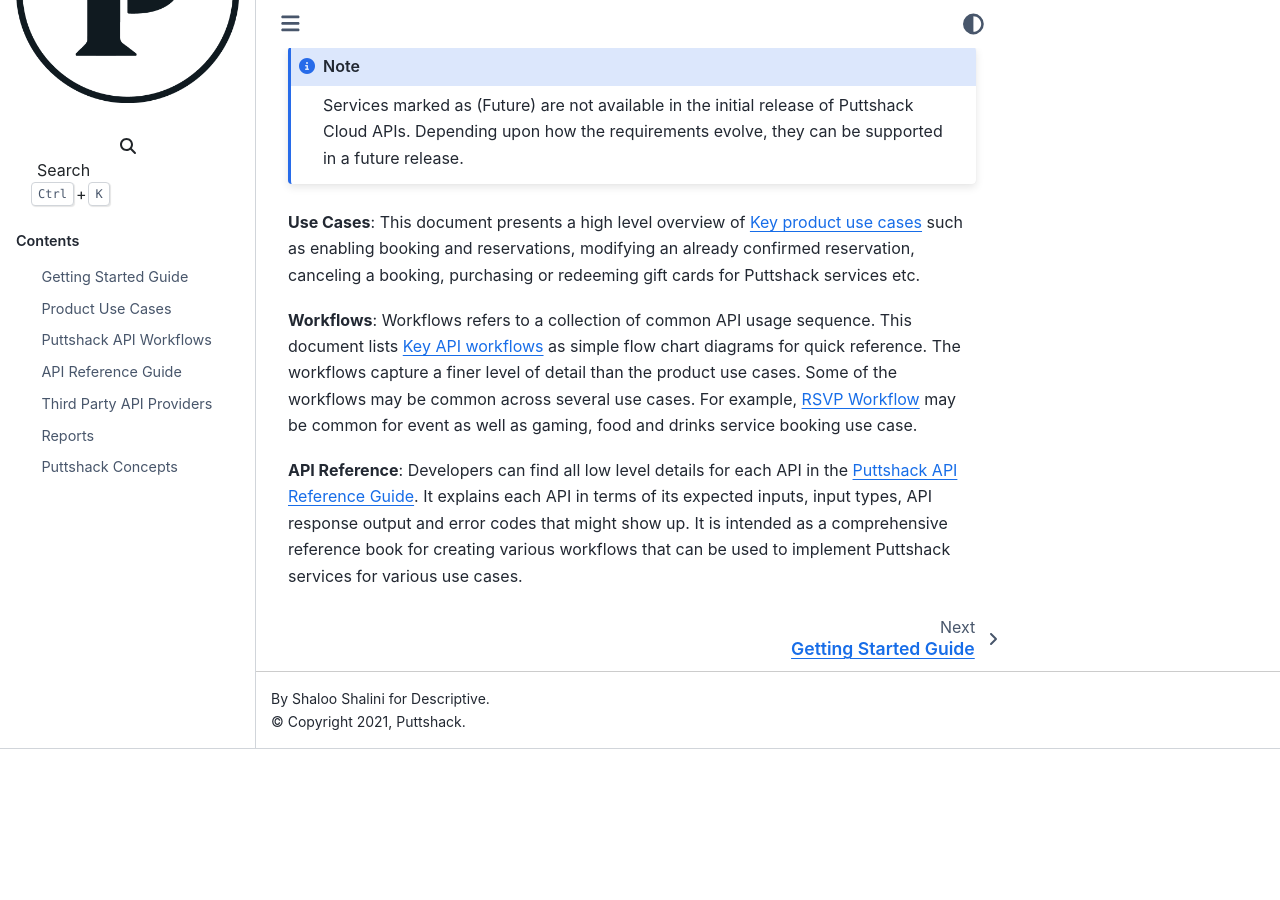
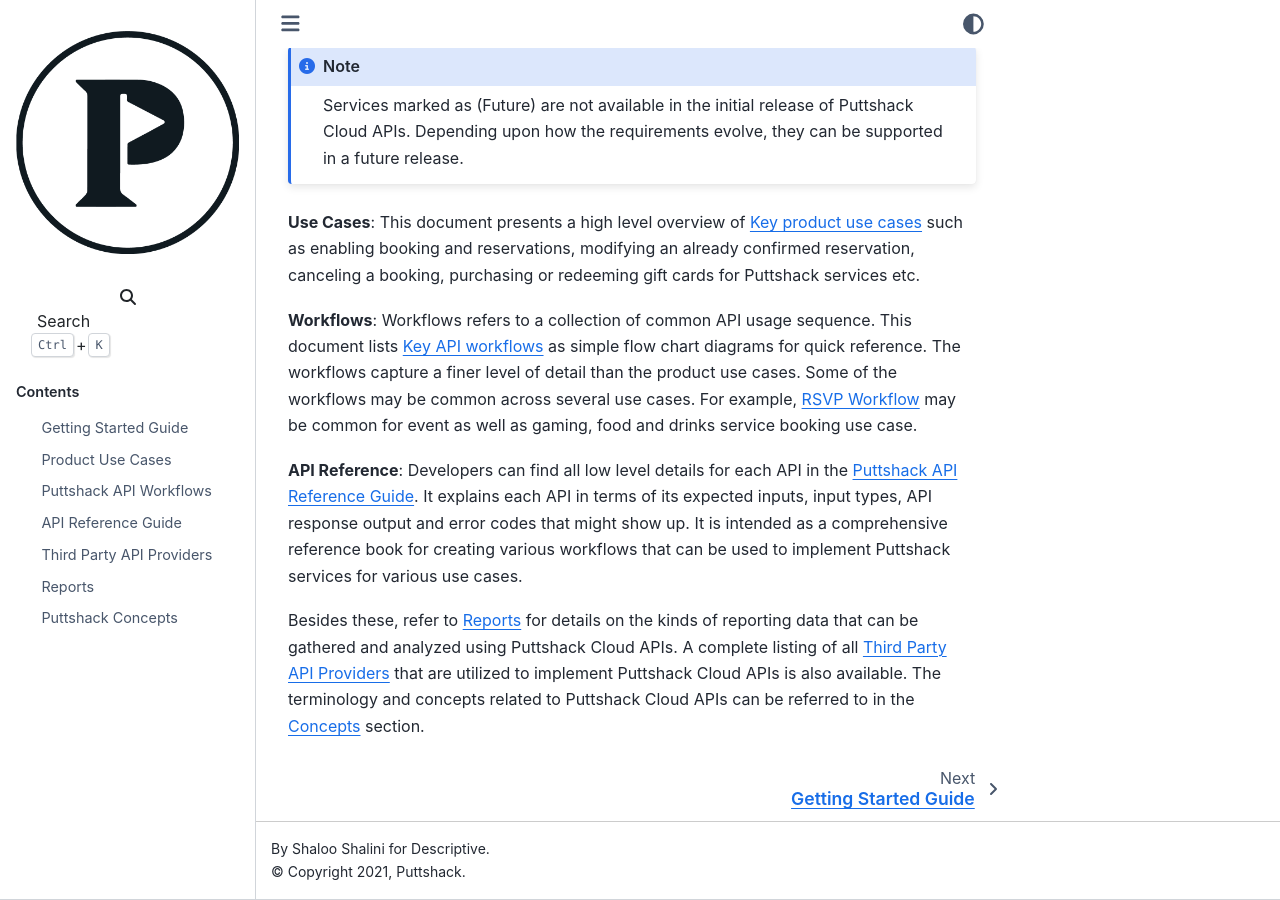
Before and after one commit to shaloo/desc, a Sphinx documentation site: the page built from docs/source/index.rst, in a window 1280 px wide and 900 px high, scrolled down 947 px. Built offline with Sphinx 7.4.7 and the Sphinx Book theme 1.1.4, drawn with Linux system fonts in a browser that asks for light colours; before the commit the page ends 1696 px from its top, so only the background shows below that.

Commit message:
Refs #6 index update

```diff
--- a/docs/source/index.rst
+++ b/docs/source/index.rst
@@ -27,6 +27,8 @@
 
 **API Reference**: Developers can find all low level details for each API in the :ref:`Puttshack API Reference Guide<docref_puttshack_apiref>`. It explains each API in terms of its expected inputs, input types, API response output and error codes that might show up. It is intended as a comprehensive reference book for creating various workflows that can be used to implement Puttshack services for various use cases.
 
+Besides these, refer to :ref:`Reports<docref_puttshack_reports>` for details on the kinds of reporting data that can be gathered and analyzed using |product_name|. A complete listing of all :ref:`Third Party API Providers<docref_puttshack_thirp_details>` that are utilized to implement |product_name| is also available.  The terminology and concepts related to |product_name| can be referred to in the :ref:`Concepts<docref_ps_concepts>` section.
+
 .. toctree::
    :maxdepth: 2
    :caption: Contents
```
